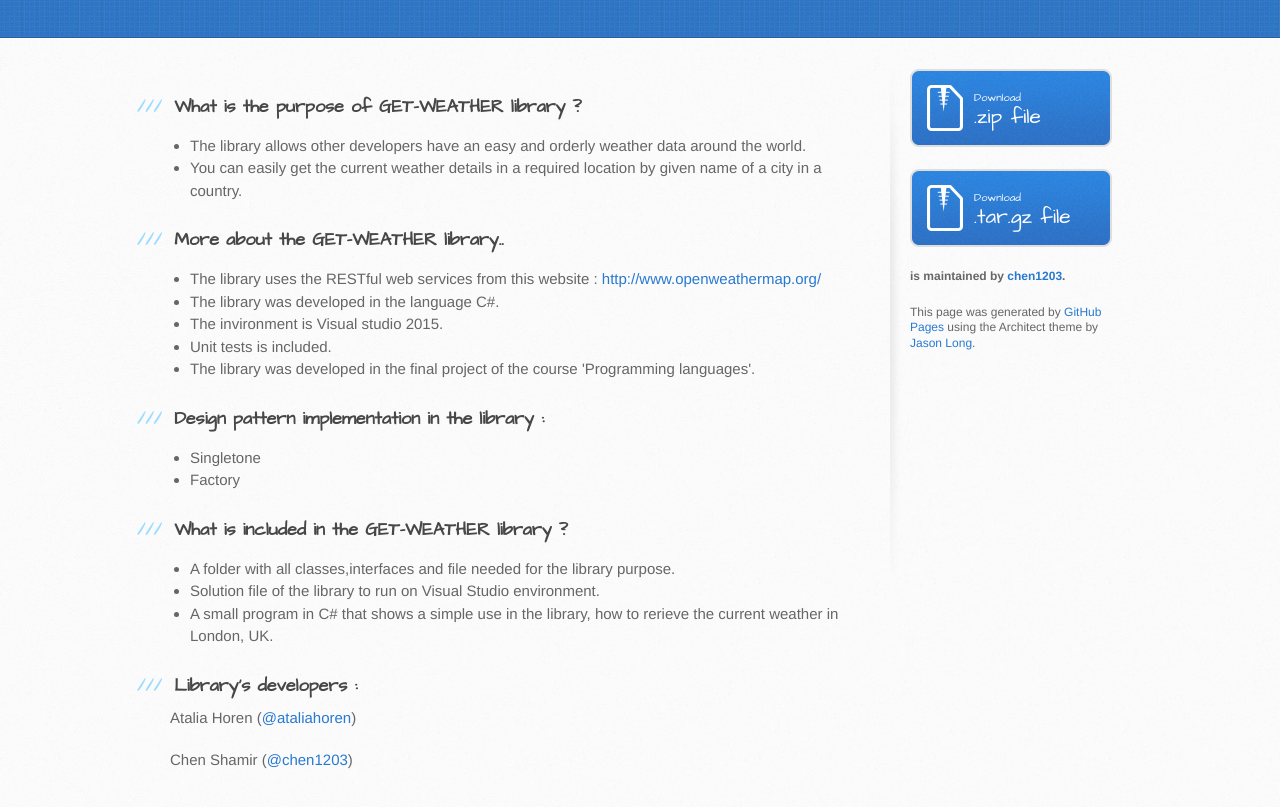
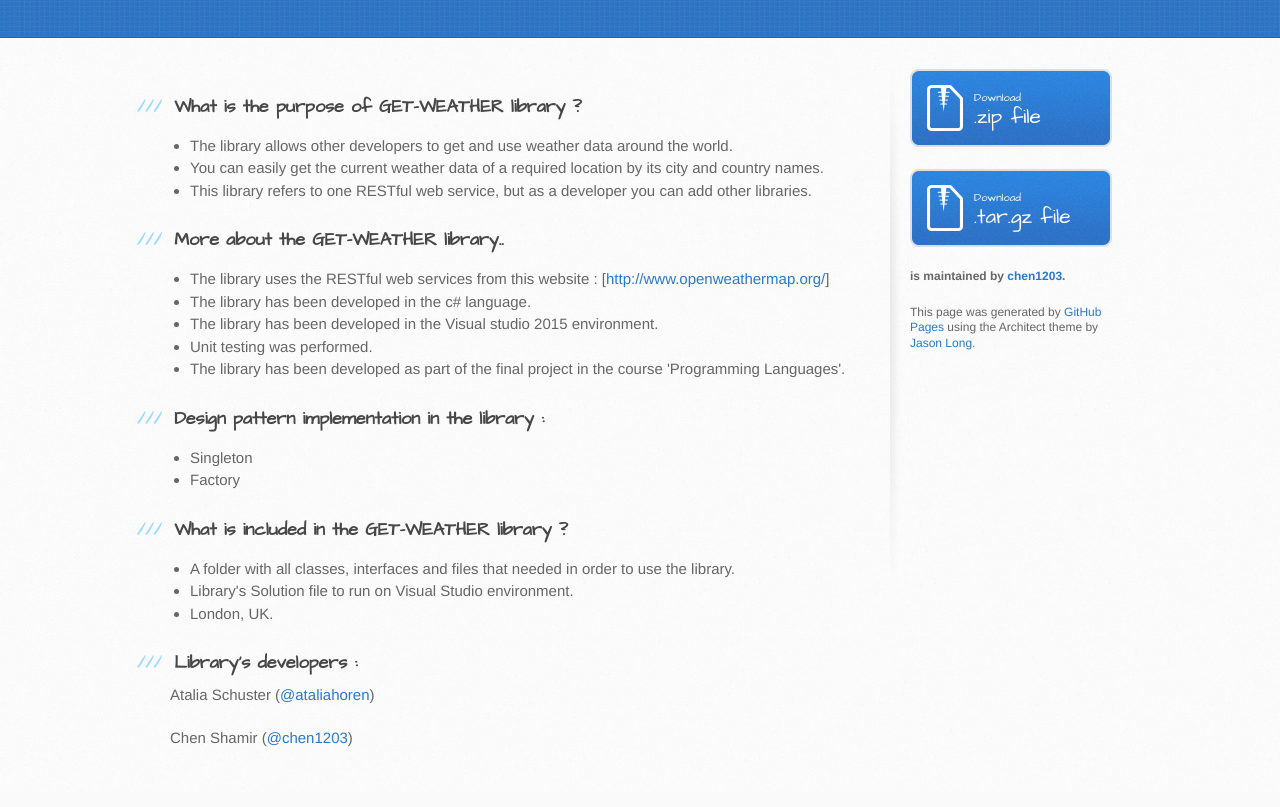
Before and after one commit to chen1203/Get-Weather-Library, a plain HTML site: page index.html in a window 1280 px wide. Shown: the part 269-1076 px from the top of the page. Drawn offline with Linux system fonts and the light colour scheme.

```diff
--- a/index.html
+++ b/index.html
@@ -32,27 +32,27 @@
 <a id="what-is-the-purpose-of-get-weather-library-" class="anchor" href="#what-is-the-purpose-of-get-weather-library-" aria-hidden="true"><span class="octicon octicon-link"></span></a>What is the purpose of GET-WEATHER library ?</h3>
 
 <ul>
-<li>The library allows other developers have an easy and orderly weather data around the world.</li>
-<li>You can easily get the current weather details in a required location by given name of a city in a country.</li>
+<li>The library allows other developers to get and use weather data around the world.</li>
+<li>You can easily get the current weather data of a required location by its city and country names.</li>
+<li>This library refers to one RESTful web service, but as a developer you can add other libraries.</li>
 </ul>
 
 <h3>
 <a id="more-about-the-get-weather-library" class="anchor" href="#more-about-the-get-weather-library" aria-hidden="true"><span class="octicon octicon-link"></span></a>More about the GET-WEATHER library..</h3>
 
 <ul>
-<li>The library uses the RESTful web services from this website : <a href="http://www.openweathermap.org/">http://www.openweathermap.org/</a>
-</li>
-<li>The library was developed in the language C#.</li>
-<li>The invironment is Visual studio 2015.</li>
-<li>Unit tests is included.</li>
-<li>The library was developed in the final project of the course 'Programming languages'.</li>
+<li>The library uses the RESTful web services from this website : [<a href="http://www.openweathermap.org/">http://www.openweathermap.org/</a>]</li>
+<li>The library has been developed in the c# language.</li>
+<li>The library has been developed in the Visual studio 2015 environment.</li>
+<li>Unit testing was performed.</li>
+<li>The library has been developed as part of the final project in the course 'Programming Languages'.</li>
 </ul>
 
 <h3>
 <a id="design-pattern-implementation-in-the-library-" class="anchor" href="#design-pattern-implementation-in-the-library-" aria-hidden="true"><span class="octicon octicon-link"></span></a>Design pattern implementation in the library :</h3>
 
 <ul>
-<li>Singletone</li>
+<li>Singleton</li>
 <li>Factory</li>
 </ul>
 
@@ -60,15 +60,15 @@
 <a id="what-is-included-in-the-get-weather-library-" class="anchor" href="#what-is-included-in-the-get-weather-library-" aria-hidden="true"><span class="octicon octicon-link"></span></a>What is included in the GET-WEATHER library ?</h3>
 
 <ul>
-<li>A folder with all classes,interfaces and file needed for the library purpose.</li>
-<li>Solution file of the library to run on Visual Studio environment.</li>
-<li>A small program in C# that shows a simple use in the library, how to rerieve the current weather in London, UK.</li>
+<li>A folder with all classes, interfaces and files that needed in order to use the library.</li>
+<li>Library's Solution file to run on Visual Studio environment.</li>
+<li>London, UK.</li>
 </ul>
 
 <h3>
 <a id="librarys-developers-" class="anchor" href="#librarys-developers-" aria-hidden="true"><span class="octicon octicon-link"></span></a>Library's developers :</h3>
 
-<p>Atalia Horen (<a href="https://github.com/ataliahoren" class="user-mention">@ataliahoren</a>)</p>
+<p>Atalia Schuster (<a href="https://github.com/ataliahoren" class="user-mention">@ataliahoren</a>)</p>
 
 <p>Chen Shamir (<a href="https://github.com/chen1203" class="user-mention">@chen1203</a>)</p>
         </section>
--- a/params.json
+++ b/params.json
@@ -1 +1 @@
-{"name":"Get Weather Library","tagline":"Library which returns the current weather in a requested city and country.","body":"### What is the purpose of GET-WEATHER library ?\r\n* The library allows other developers to get and use weather data around the world.\r\n* You can easily get the current weather data of a required location by its city and country names.\r\n* *This library refers to one RESTful web service, but as a developer you can add other libraries.\r\n\r\n\r\n### More about the GET-WEATHER library..\r\n* The library uses the RESTful web services from this website : [http://www.openweathermap.org/]\r\n* The library has been developed in the c# language.\r\n* The library has been developed in the Visual studio 2015 environment.\r\n* Unit testing was performed.\r\n* * The library has been developed as part of the final project in the course 'Programming Languages'.\r\n\r\n\r\n### Design pattern implementation in the library : \r\n* Singleton\r\n* Factory\r\n\r\n\r\n### What is included in the GET-WEATHER library ? \r\n* A folder with all classes, interfaces and files that needed in order to use the library.\r\n* * Library's Solution file to run on Visual Studio environment.\r\n*  London, UK.\r\n\r\n\r\n### Library's developers :\r\nAtalia Schuster (@ataliahoren)\r\n\r\nChen Shamir (@chen1203)\r\n\r\n","google":"","note":"Don't delete this file! It's used internally to help with page regeneration."}
+{"name":"Get Weather Library","tagline":"Library which returns the current weather in a requested city and country.","body":"### What is the purpose of GET-WEATHER library ?\r\n* The library allows other developers to get and use weather data around the world.\r\n* You can easily get the current weather data of a required location by its city and country names.\r\n* This library refers to one RESTful web service, but as a developer you can add other libraries.\r\n\r\n\r\n### More about the GET-WEATHER library..\r\n* The library uses the RESTful web services from this website : [http://www.openweathermap.org/]\r\n* The library has been developed in the c# language.\r\n* The library has been developed in the Visual studio 2015 environment.\r\n* Unit testing was performed.\r\n* The library has been developed as part of the final project in the course 'Programming Languages'.\r\n\r\n\r\n### Design pattern implementation in the library : \r\n* Singleton\r\n* Factory\r\n\r\n\r\n### What is included in the GET-WEATHER library ? \r\n* A folder with all classes, interfaces and files that needed in order to use the library.\r\n* Library's Solution file to run on Visual Studio environment.\r\n* London, UK.\r\n\r\n\r\n### Library's developers :\r\nAtalia Schuster (@ataliahoren)\r\n\r\nChen Shamir (@chen1203)\r\n\r\n","google":"","note":"Don't delete this file! It's used internally to help with page regeneration."}
```
